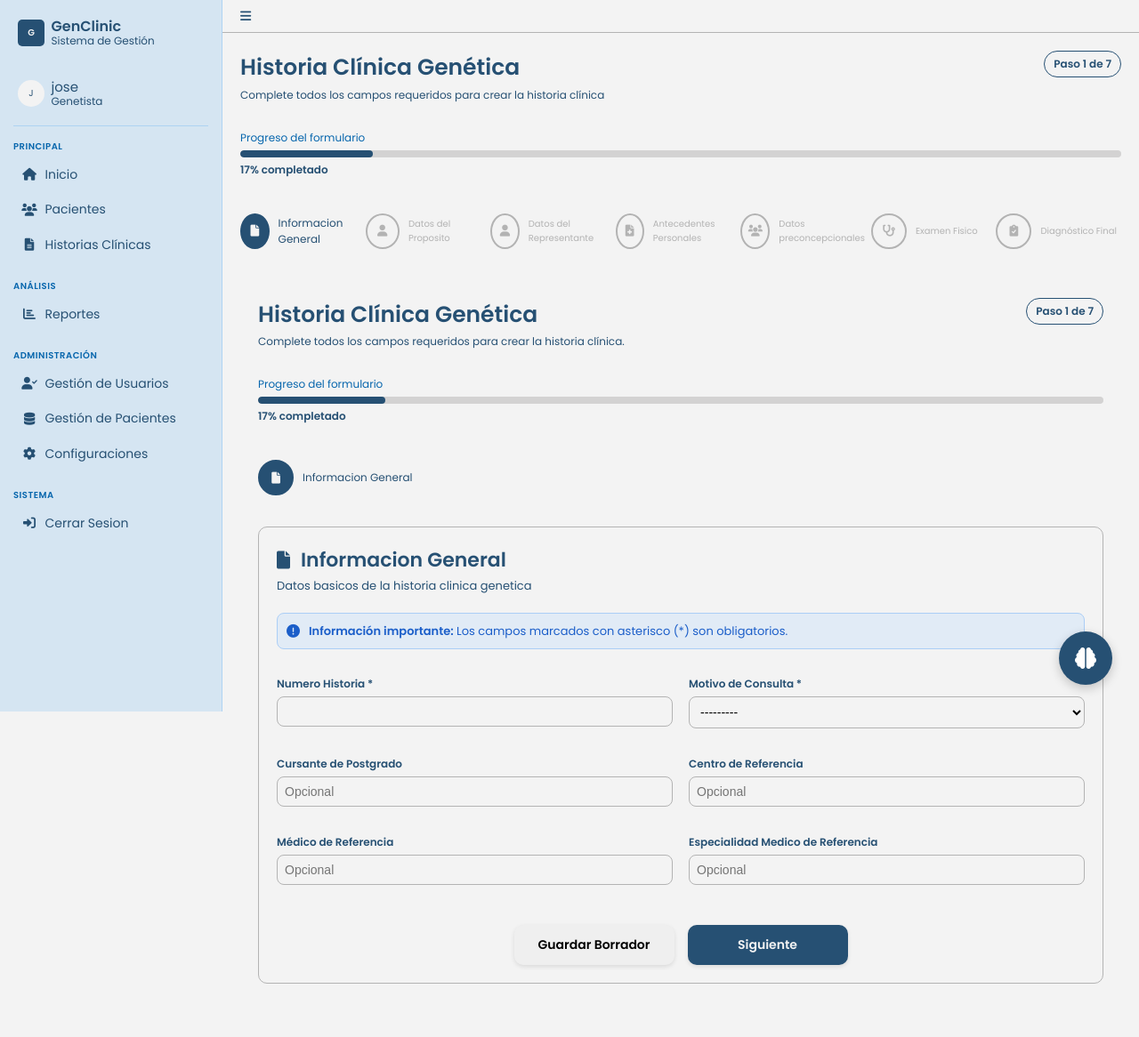
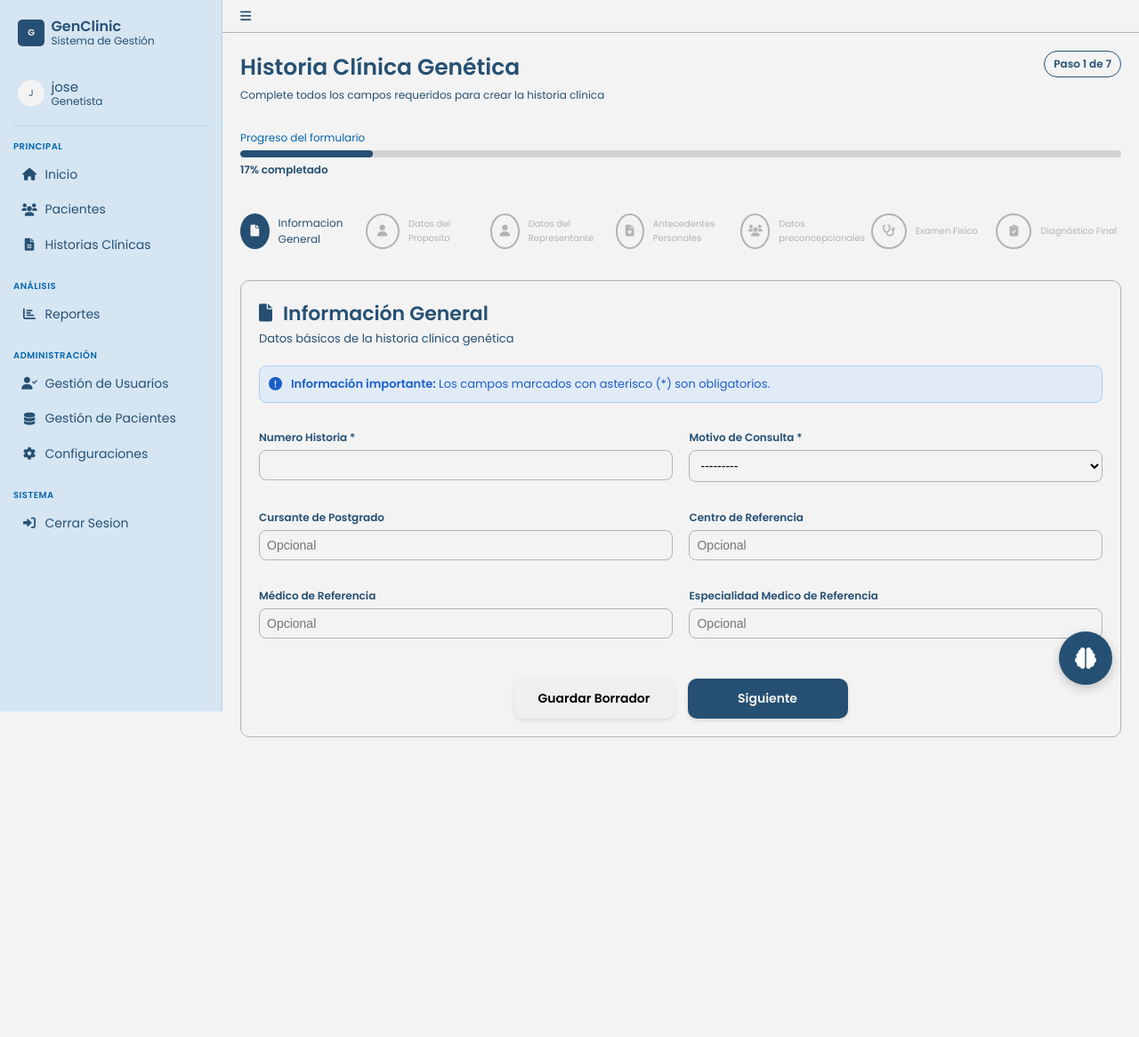
Before and after one commit to EnriqueRioss/GeneticSys, a Django app: page /historias/crear/ in a window 1280 px wide. Shown: the whole page at 89% size. After the commit the page ends 829 px from the top, so only its background shows below. Run offline with Django 5.2, Linux system fonts and the light colour scheme; a user stored in the database is signed in; tables that the repository leaves empty hold one stand-in row (values such as "Sample post"); parts of the project's set-up code (start-up, migrations or seed data) failed here and were passed over.

Commit message:
subi cambios en hmtl 3

```diff
--- a/myapp/templates/historia_clinica.html
+++ b/myapp/templates/historia_clinica.html
@@ -7,36 +7,23 @@
     <link rel="stylesheet" href="{% static '/styles/stylesforms.css' %}">
 </head>
 
-<div class="main-content">
-    <div class="form-container">
-        <div class="form-container-card">
-            <div class="card-header">
-                <div>
-                    <h1>{% if editing %}Editar Historia Clínica Genética{% else %}Historia Clínica Genética{% endif %}</h1>
-                    <p>{% if editing %}Actualice los campos necesarios de la historia clínica.{% else %}Complete todos los campos requeridos para crear la historia clínica.{% endif %}</p>
-                    {% if editing %}
-                    <p class="editing-info"><em>Modo Edición: Actualizando datos para la Historia Nº {{ historia.numero_historia }}.</em></p>
-                    {% endif %}
-                </div>
-                <div class="step-indicator" id="stepIndicator">Paso 1 de 7</div>
+<div class="contenedor-formulario">
+   <!-- El formulario ahora es simple, el action será la URL actual, que es lo que queremos. -->
+    <form method="post" id="crear-historia-form">
+        {% csrf_token %}
+        <div class="form-step active">
+            <div class="step-content-header">
+                <i class="fas fa-file"></i>
+                <h2>Información General</h2>
             </div>
 
-            <div class="seccion-progreso">
-                <p class="progress-title">Progreso del formulario</p>
-                <div class="progress-bar-container"><div class="progress-bar"></div></div>
-                <p class="progress-percentage">17% completado</p>
-            </div>
+            <p class="step-subtitle">Datos básicos de la historia clínica genética</p>
+            {% if editing %}
+                <p class="editing-info"><em>Modo Edición: Actualizando datos para la Historia N°: {{ historia.numero_historia }}</em></p>
+            {% endif %}
 
-            <div class="stepper">
-                <div class="stepper-item active" data-step="1"><div class="step-counter"><i class="fas fa-file"></i></div><div class="step-name"><p class="font-bold">Informacion General</p></div></div>
-            </div>
+            <div class="alert alert-danger non-field-errors"></div>
 
-            <!-- El formulario ahora es simple, el action será la URL actual, que es lo que queremos. -->
-            <form method="post" id="crear-historia-form">
-                {% csrf_token %}
-                <div class="form-step active">
-                    <div class="step-content-header"><i class="fas fa-file"></i><h2>Informacion General</h2></div>
-                    <p class="step-subtitle">Datos basicos de la historia clinica genetica</p>
                     <div class="alert alert-danger non-field-errors"></div>
                     <div class="info-box"><i class="fas fa-circle-exclamation"></i><p><strong>Información importante:</strong> Los campos marcados con asterisco (*) son obligatorios.</p></div>
 
@@ -76,14 +63,13 @@
                             <div class="field-errors" id="error_{{ form1.especialidad.id_for_label }}"></div>
                         </div>
                     </div>
-                </div>
+
                 <div class="form-actions">
                     <button type="submit" name="save_draft" class="btn btn-outline">Guardar Borrador</button>
                     <button type="submit" class="btn btn-primary" id="nextBtn">{% if editing %}Actualizar y Siguiente{% else %}Siguiente{% endif %}</button>
                 </div>
-            </form>
         </div>
-    </div>
+    </form>
 </div>
 
 <script>
```
